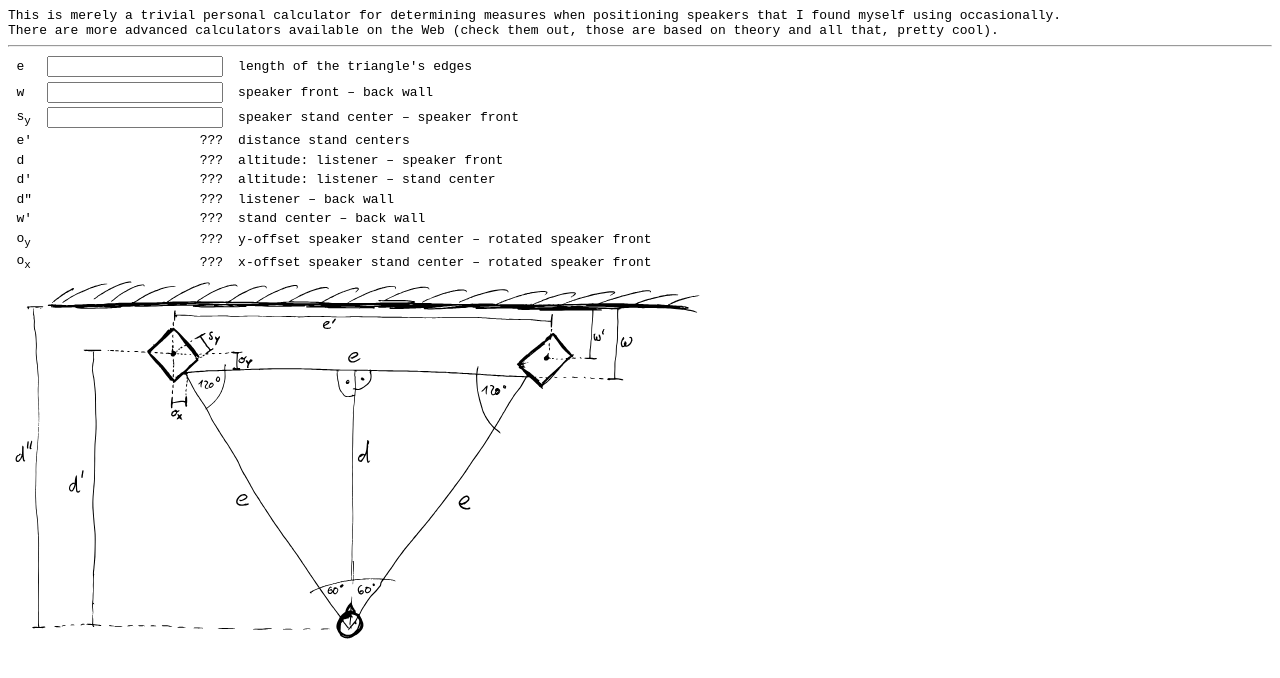
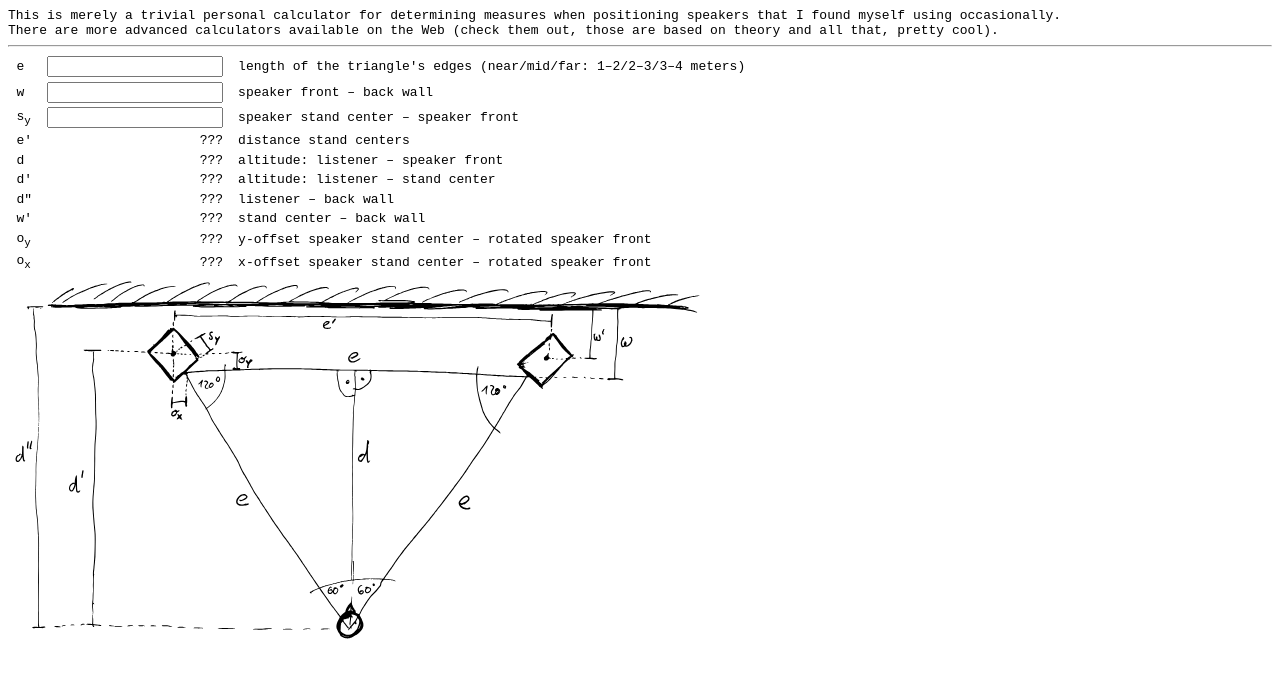
Before and after one commit to lpirl/speaker-triangle-calc, a plain HTML site: page index.html in a window 1280 px wide. Drawn offline with Linux system fonts and the light colour scheme.

Commit message:
add approx. distances for near/mid/far monitoring

```diff
--- a/index.html
+++ b/index.html
@@ -23,7 +23,8 @@ There are more advanced calculators available on the Web
     <tr class="e">
       <td class="name">e</td>
       <td class="input"><input type="text" id="e"></td>
-      <td class="comment">length of the triangle's edges</td>
+      <td class="comment">length of the triangle's edges
+        (near/mid/far: 1–2/2–3/3–4 meters)</td>
     </tr>
     <tr class="w">
       <td class="name">w</td>
```
